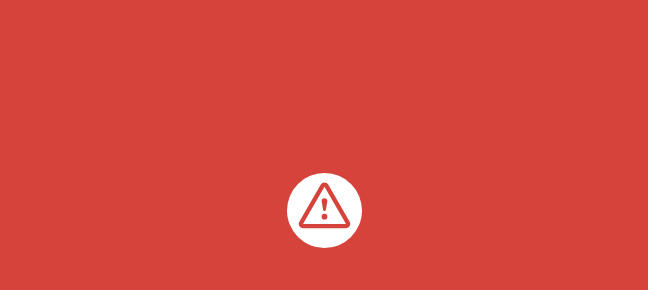
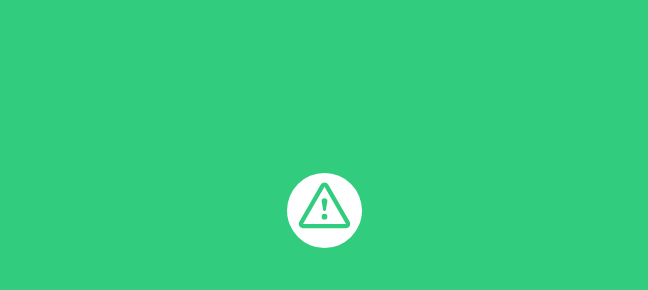
Before and after one commit to aryaTechComputer/moderndelhiinfo-React-Live, a plain HTML site: page index.html in a window 1280 px wide. Shown: the part 35-325 px from the top of the page, without its empty margins (316-964 px from the left). Drawn offline with nearby package versions, Linux system fonts and the light colour scheme.

Commit message:
Update index.html

```diff
--- a/index.html
+++ b/index.html
@@ -4,7 +4,7 @@
 <style>
   html, body { padding: 0; margin: 0; width: 100%; height: 100%; }
   * {box-sizing: border-box;}
-  body { text-align: center; padding: 0; background: #d6433b; color: #fff; font-family: Open Sans; }
+  body { text-align: center; padding: 0; background: #31CC7E; color: #fff; font-family: Open Sans; }
   h1 { font-size: 50px; font-weight: 100; text-align: center;}
   body { font-family: Open Sans; font-weight: 100; font-size: 20px; color: #fff; text-align: center; display: -webkit-box; display: -ms-flexbox; display: flex; -webkit-box-pack: center; -ms-flex-pack: center; justify-content: center; -webkit-box-align: center; -ms-flex-align: center; align-items: center;}
   article { display: block; width: 700px; padding: 50px; margin: 0 auto; }
```
